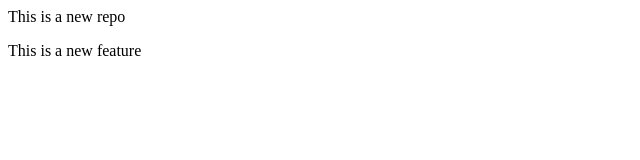
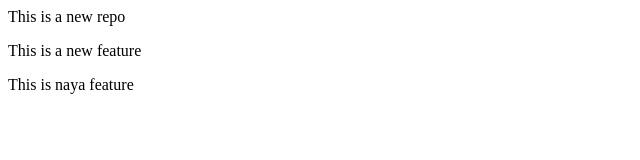
Before and after one commit to 28siddharth/LocalRepo, a plain HTML site: page index.html in a window 1280 px wide. Shown: the whole page, without its empty margins (0-640 px from the left). Drawn offline with Linux system fonts and the light colour scheme.

Commit message:
2nd feature added

```diff
--- a/index.html
+++ b/index.html
@@ -1,2 +1,3 @@
 <p>This is a new repo</p>
 <p>This is a new feature</p>
+<p>This is naya feature</p>
```
